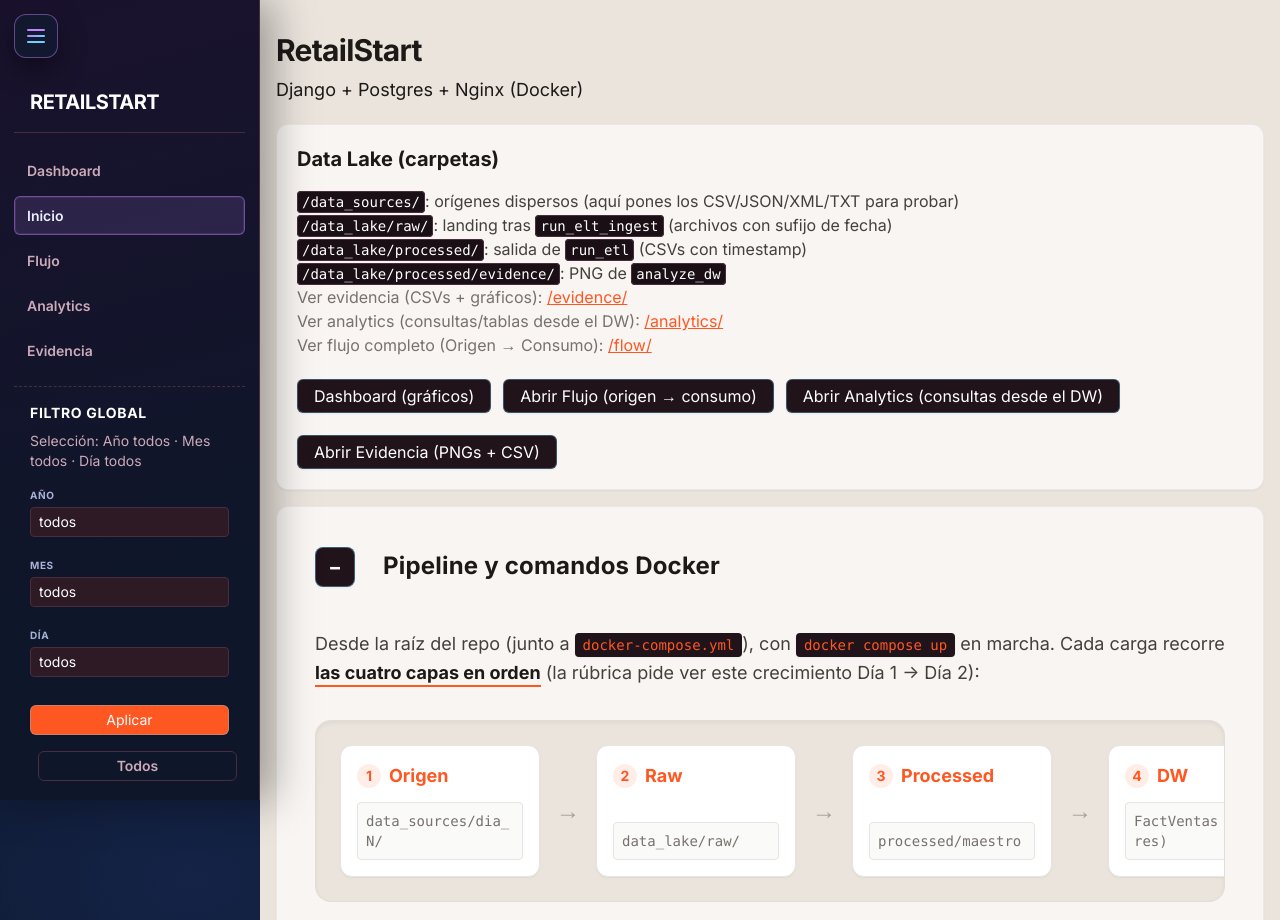
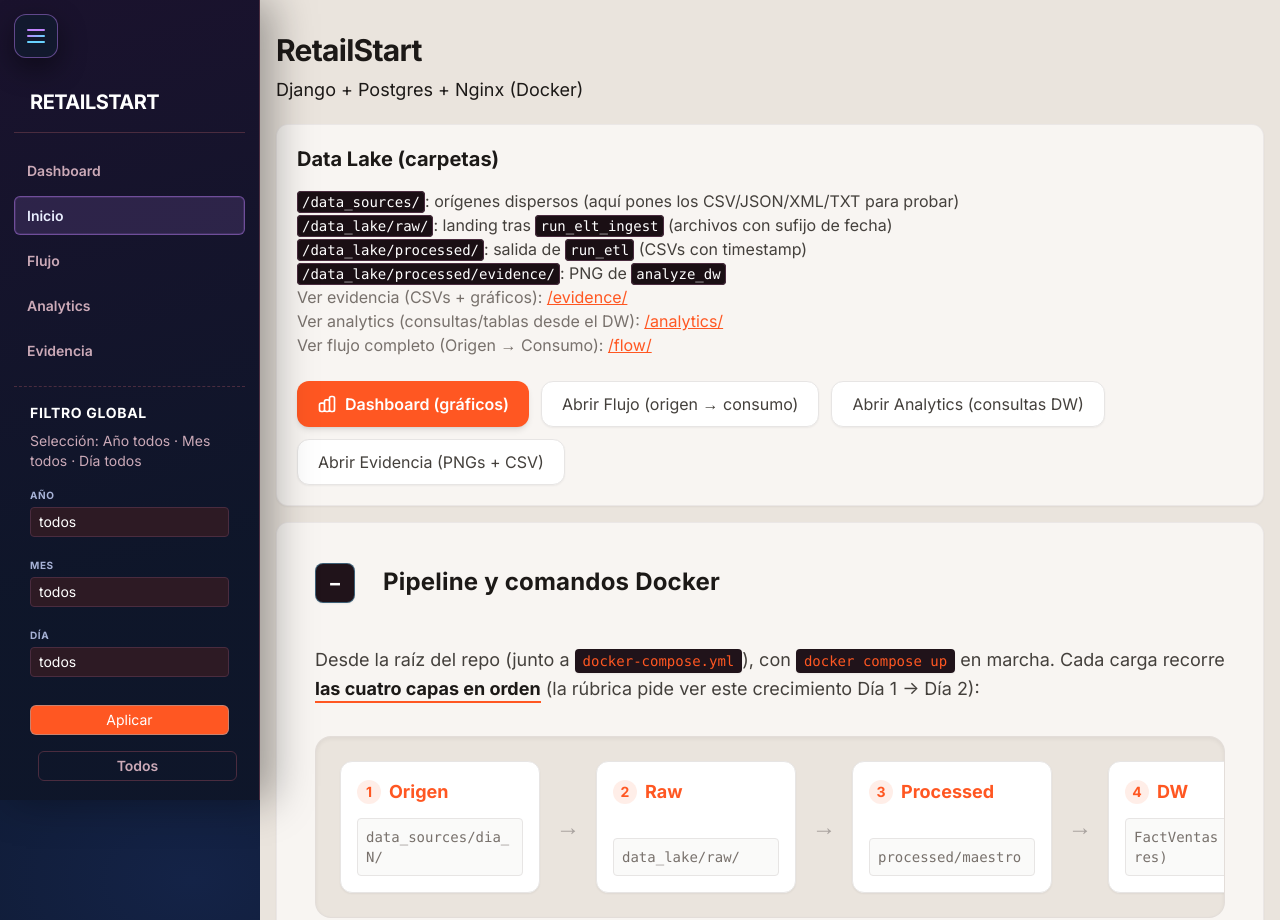
Before and after one commit to Tornadusk/RetailStart, a Django app: page / in a window 1280 px wide. Shown: the top 920 px of the page. Run offline with Django 5.2, Linux system fonts and the light colour scheme; data that the repository does not hold is empty; some libraries are stand-ins or nearby versions.

Commit message:
cambios en css

```diff
--- a/backend/templates/core/home.html
+++ b/backend/templates/core/home.html
@@ -36,11 +36,20 @@
           Ver flujo completo (Origen → Consumo): <a class="link text-mars-accent hover:text-mars-secondary transition-colors underline" href="/flow/">/flow/</a>
         </p>
 
-        <div class="actions">
-          <a class="btn bg-mars-sidebar text-white hover:bg-mars-surface shadow-sm rounded-md px-4 py-2 transition-colors" href="/dashboard/">Dashboard (gráficos)</a>
-          <a class="btn bg-mars-sidebar text-white hover:bg-mars-surface shadow-sm rounded-md px-4 py-2 transition-colors" href="/flow/">Abrir Flujo (origen → consumo)</a>
-          <a class="btn bg-mars-sidebar text-white hover:bg-mars-surface shadow-sm rounded-md px-4 py-2 transition-colors" href="/analytics/">Abrir Analytics (consultas desde el DW)</a>
-          <a class="btn bg-mars-sidebar text-white hover:bg-mars-surface shadow-sm rounded-md px-4 py-2 transition-colors" href="/evidence/">Abrir Evidencia (PNGs + CSV)</a>
+        <div class="flex flex-wrap gap-3 mt-6">
+          <a class="bg-[#ff5722] text-white shadow-md hover:bg-[#e64a19] hover:shadow-lg hover:-translate-y-0.5 active:scale-95 transition-all rounded-xl px-5 py-2.5 font-semibold flex items-center justify-center" href="/dashboard/">
+            <svg class="w-5 h-5 mr-2" fill="none" stroke="currentColor" viewBox="0 0 24 24"><path stroke-linecap="round" stroke-linejoin="round" stroke-width="2" d="M9 19v-6a2 2 0 00-2-2H5a2 2 0 00-2 2v6a2 2 0 002 2h2a2 2 0 002-2zm0 0V9a2 2 0 012-2h2a2 2 0 012 2v10m-6 0a2 2 0 002 2h2a2 2 0 002-2m0 0V5a2 2 0 012-2h2a2 2 0 012 2v14a2 2 0 01-2 2h-2a2 2 0 01-2-2z"></path></svg>
+            Dashboard (gráficos)
+          </a>
+          <a class="bg-white text-stone-700 border border-stone-200 shadow-sm hover:border-[#ff5722]/40 hover:text-[#ff5722] hover:shadow hover:-translate-y-0.5 active:scale-95 transition-all rounded-xl px-5 py-2.5 font-medium flex items-center justify-center" href="/flow/">
+            Abrir Flujo (origen → consumo)
+          </a>
+          <a class="bg-white text-stone-700 border border-stone-200 shadow-sm hover:border-[#ff5722]/40 hover:text-[#ff5722] hover:shadow hover:-translate-y-0.5 active:scale-95 transition-all rounded-xl px-5 py-2.5 font-medium flex items-center justify-center" href="/analytics/">
+            Abrir Analytics (consultas DW)
+          </a>
+          <a class="bg-white text-stone-700 border border-stone-200 shadow-sm hover:border-[#ff5722]/40 hover:text-[#ff5722] hover:shadow hover:-translate-y-0.5 active:scale-95 transition-all rounded-xl px-5 py-2.5 font-medium flex items-center justify-center" href="/evidence/">
+            Abrir Evidencia (PNGs + CSV)
+          </a>
         </div>
       </section>
 
```
